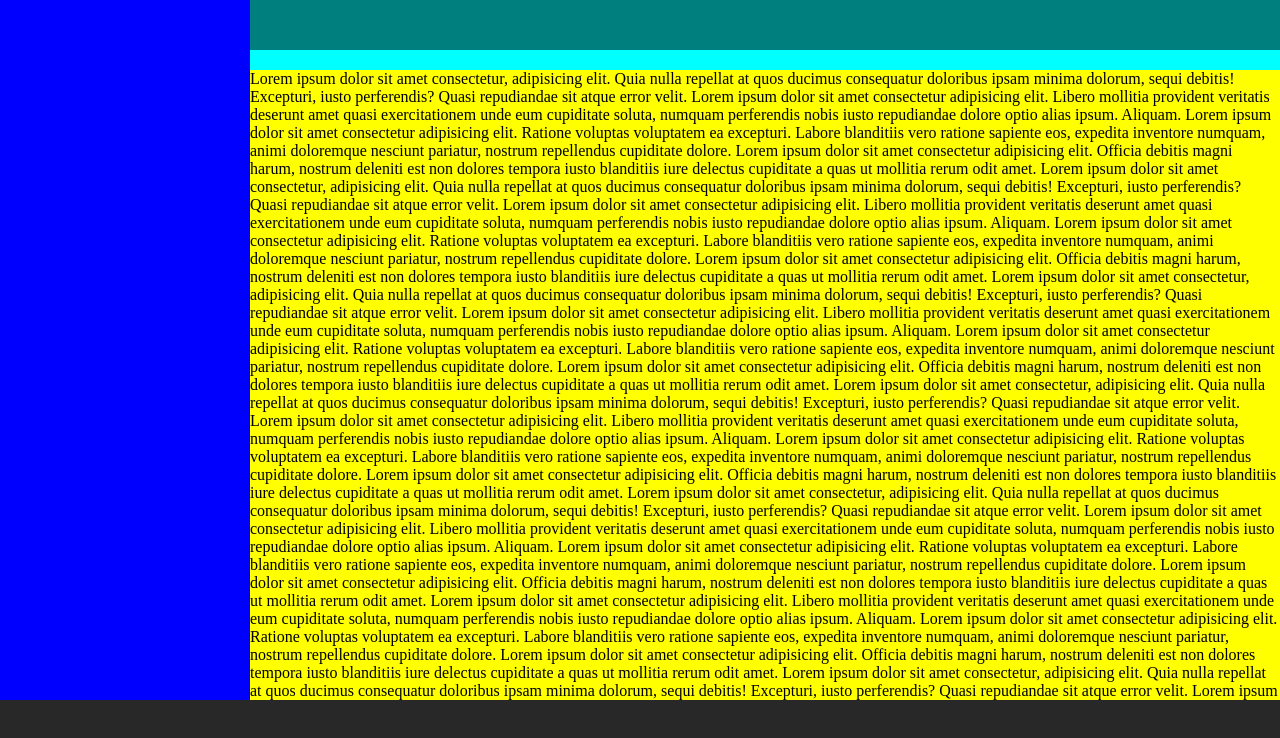
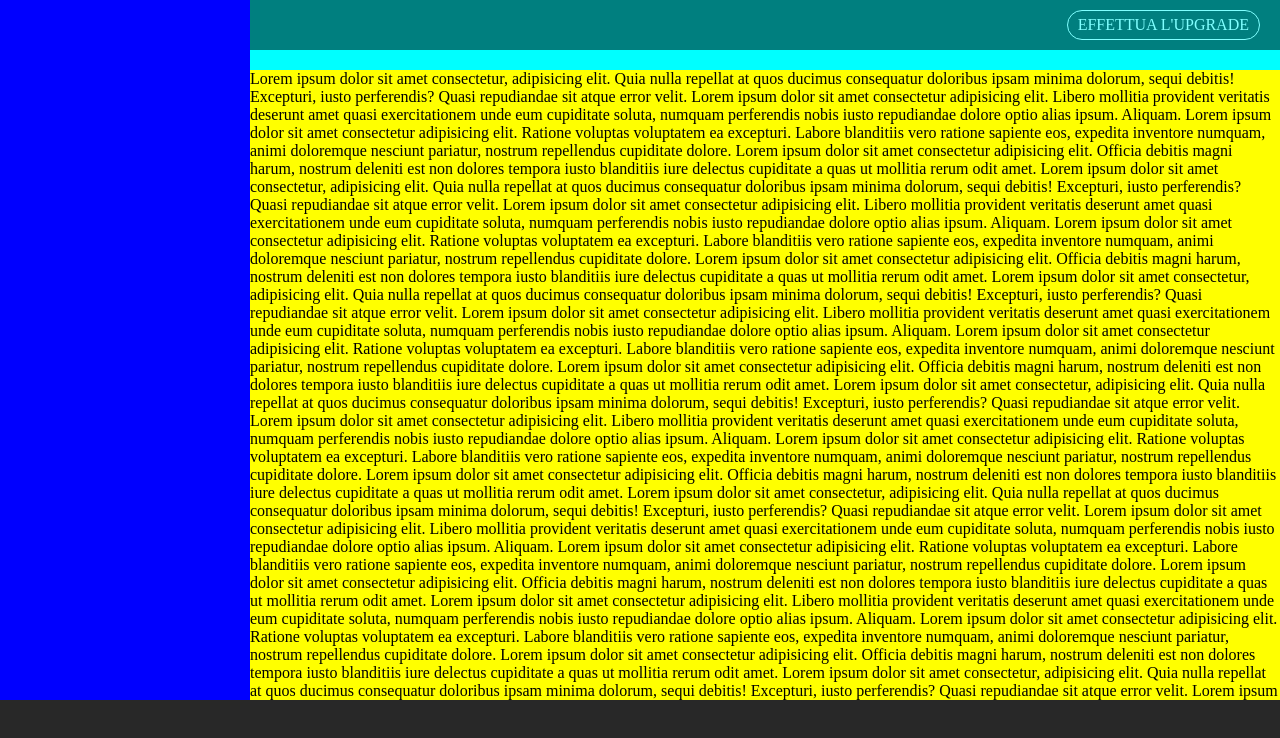
Before and after one commit to StefanoSalaa98/html-css-spotifyweb, a plain HTML site: page index.html in a window 1280 px wide. Drawn offline with Linux system fonts and the light colour scheme.

Commit message:
Finalizza sezione upgrade

```diff
--- a/css/style.css
+++ b/css/style.css
@@ -11,6 +11,7 @@
     background-color: lightgreen;
 }
 
+/*Sezione colonna sx*/
 .col-sx{
     min-width:250px;
     min-height:100%;
@@ -20,6 +21,7 @@
     background-color: blue;
 }
 
+/*Sezione colonna dx*/
 .col-dx{
     flex-grow: 1;
     min-height:100%;
@@ -32,10 +34,25 @@
     background-color: aqua;
 }
 
+.bottone{
+    padding: 5px 10px;
+    border: 1px solid white;
+    border-radius: 15px;
+}
+
+.upgrade a{
+    color:white;
+    text-decoration: none;
+    display:inline-block;
+    margin-right:20px;
+    margin-top:10px;
+}
+
 .upgrade{
     position:fixed;
+    text-align:end;
     opacity: 0.5;
-    min-width:100%;
+    width:calc(100% - 250px);
     height:50px;
 
     /*DEBUG*/
@@ -51,6 +68,8 @@
     background-color: yellow;
 }
 
+/*Sezione footer*/
+
 footer{
 
     height:100px;
--- a/index.html
+++ b/index.html
@@ -14,7 +14,7 @@
         </div>
         <div class="col-dx">
             <div class="upgrade">
-
+                 <a href="" class="bottone">EFFETTUA L'UPGRADE</a>
             </div>
             <div class="album">
                 <p>Lorem ipsum dolor sit amet consectetur, adipisicing elit. Quia nulla repellat at quos ducimus consequatur doloribus ipsam minima dolorum, sequi debitis! Excepturi, iusto perferendis? Quasi repudiandae sit atque error velit.
```
